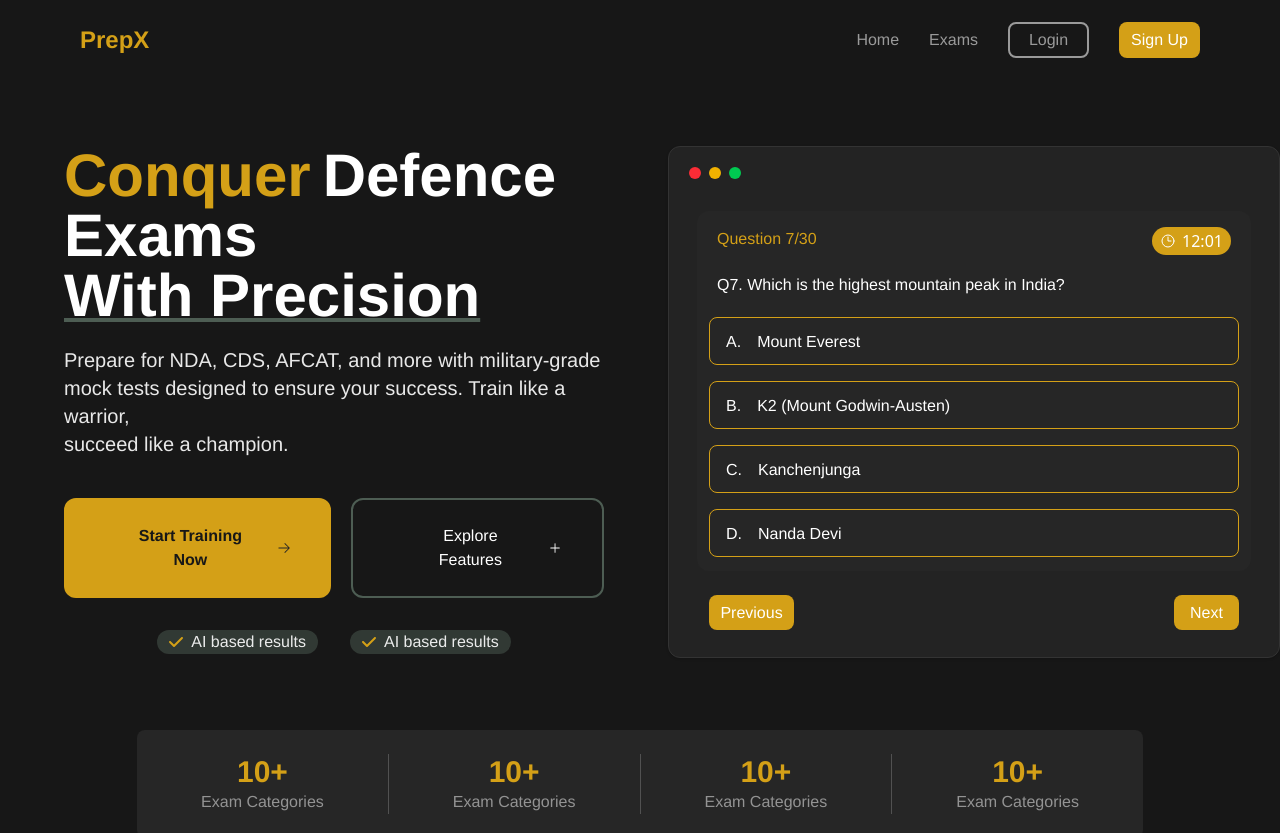
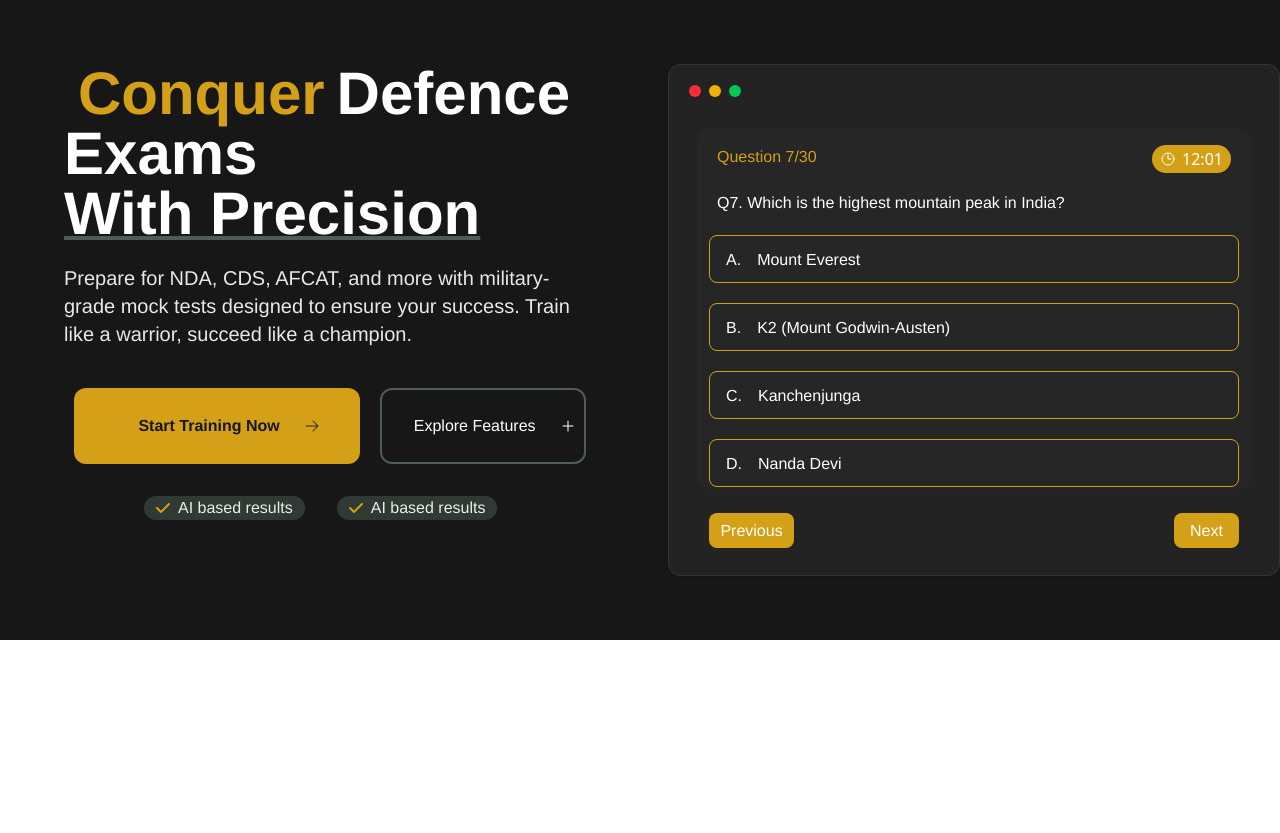
Before and after one commit to SHUBH4M13/PrepX_defence, a React (Vite) app in the folder Frontend/: page / in a window 1280 px wide. Shown: the top 833 px of the page. After the commit the page ends 800 px from the top, so only its background shows below. Built offline with nearby package versions, Linux system fonts and the light colour scheme.

Commit message:
did some responsive stuff

```diff
--- a/Frontend/src/Components/Pages/Home.jsx
+++ b/Frontend/src/Components/Pages/Home.jsx
@@ -7,14 +7,13 @@ import { Analytics } from "@vercel/analytics/react"
 
 export default function Home() {
   return (
-    <div className=' bg-darkbg min-h-screen'>
-      <Navbar />
+    <div className='bg-darkbg w-full '>
       <HeroText />
-      <Analytics />
+      {/* <Analytics />
       <div className=' flex justify-center items-center'>
         <NumbersStrap />
       </div>
-      <Feature />
+      <Feature /> */}
     </div>
   )
 }
--- a/Frontend/src/Components/Sections/HomeSection/HeroText.jsx
+++ b/Frontend/src/Components/Sections/HomeSection/HeroText.jsx
@@ -5,57 +5,59 @@ import MacbookProcess from './MacBookProcess'
 
 export default function HeroText() {
     return (
-        <div className=' bg-darkbg w-full flex py-16'>
+        <div className=' bg-darkbg w-full flex flex-col lg:flex-row gap-4 md:gap-2 py-16'>
 
             <div className='  px-16 flex flex-col animate-fade-in-left'>
 
                 <div>
+                    <div>
 
-                    <div className=' flex ' >
-                        <h1 className=' text-6xl font-Helvetica text-PrimaryGold font-bold'>Conquer</h1>
-                        <h1 className=' px-3 text-6xl font-Helvetica text-white font-bold '>
+                        <div className='flex  justify-center items-center' >
+                            <h1 className=' text-4xl text-center sm:text-left sm:text-6xl font-Helvetica text-PrimaryGold font-bold'>Conquer</h1>
+                            <h1 className=' px-3 text-4xl text-center sm:text-left sm:text-6xl font-Helvetica text-white font-bold '>
                                 Defence
                             </h1>
                         </div>
                         <div>
-                        <h1 className=' text-6xl font-Helvetica font-bold text-white'>
+                            <h1 className='text-4xl  text-center sm:text-left sm:text-6xl  font-Helvetica font-bold text-white'>
                                 Exams
                             </h1>
-                        <h1 className=' text-6xl font-Helvetica font-bold text-white underline decoration-darkgreen decoration-4 underline-offset-auto'>
+                            <h1 className='text-4xl text-center sm:text-left  sm:text-6xl  font-Helvetica font-bold text-white underline decoration-darkgreen decoration-4 underline-offset-auto'>
                                 With Precision
                             </h1>
                         </div>
                         <div>
-                        <p className=' py-5 text-xl text-white/90 font-Helvetica '> Prepare for NDA, CDS, AFCAT, and more with military-grade <br /> mock tests designed to ensure your success. Train like a warrior,<br />
+                            <p className=' py-5 text-xl text-center sm:text-left text-white/90 font-Helvetica '> Prepare for NDA, CDS, AFCAT, and more with military-grade mock tests designed to ensure your success. Train like a warrior,
                                 succeed like a champion. </p>
                         </div>
                     </div>
 
-                <div className=' flex gap-5 py-5 '>
-                    <div className='  bg-PrimaryGold w-auto px-10 font-Helvetica font-bold hover:bg-hovergold duration-300 rounded-xl flex justify-center items-center'>
-                        <button className=' text-darkbg p-6 font-Helvetica font-bold  text-md rounded-xl'>Start Training Now</button>
-                        <ArrowRightIcon className='size-4 font-bold text-Secondarybg' />
+                    <div className=' flex justify-center gap-5 py-5 '>
+                        <div className='  bg-PrimaryGold px-4 sm:px-10 font-Helvetica font-bold hover:bg-hovergold duration-300 rounded-xl flex justify-center items-center'>
+                            <button className=' text-darkbg p-2.5 sm:p-6 font-Helvetica font-bold  text-md rounded-xl'>Start Training Now</button>
+                            <ArrowRightIcon className='size-8 sm:size-4 font-bold text-Secondarybg' />
                         </div>
 
-                    <div className='  border-darkgreen border-2 w-auto px-10 font-Helvetica rounded-xl flex justify-center hover:border-PrimaryGold duration-300 hover:bg-Secondarybg items-center '>
-                        <button className=' text-white p-6 font-Helvetica rounded-xl text-md'>Explore Features</button>
-                        <PlusIcon className='size-4 font-bold text-white' />
+                        <div className=' px-2 border-darkgreen border-2 font-Helvetica rounded-xl flex justify-center hover:border-PrimaryGold duration-300 hover:bg-Secondarybg items-center '>
+                            <button className=' text-white p-2.5 sm:p-6 font-Helvetica rounded-xl text-md'>Explore Features</button>
+                            <PlusIcon className='size-8 sm:size-4 font-bold text-white' />
                         </div>
 
                     </div>
 
-                <div className=' px-20 py-3 flex justify-center'>
-                    <div className=' flex gap-8 '>
+                    <div className=' px-10 sm:px-20 sm:py-3 '>
+                        <div className=' flex gap-8 justify-center lg:justify-start '>
                             <TickInfoCard text=" AI based results" />
                             <TickInfoCard text=" AI based results" />
                         </div>
                     </div>
 
+                </div>
 
             </div>
 
-            <div className=' animate-fade-in-right'>
-               <MacbookProcess/>
+            <div className=' flex justify-center lg:justify-start animate-fade-in-right'>
+                <MacbookProcess />
             </div>
 
         </div>
--- a/Frontend/src/Components/Sections/HomeSection/MacBookProcess.jsx
+++ b/Frontend/src/Components/Sections/HomeSection/MacBookProcess.jsx
@@ -4,7 +4,7 @@ import { ClockIcon } from '@heroicons/react/24/outline'
 
 export default function MacbookProcess () {
   return (
-    <div className=' w-[612px] h-[512px] rounded-xl bg-[#232323] border-[#333333] border shadow-sm hover:shadow-PrimaryGold duration-300'>
+    <div className=' w-[363px] md:w-[612px] h-[552px] md:h-[512px] rounded-xl bg-[#232323] border-[#333333] border shadow-sm hover:shadow-PrimaryGold duration-300'>
 
         <div className='w-full h-[12px] px-5 py-5 flex gap-2'>
             <div className=' w-[12px] h-[12px] rounded-full bg-red-500'></div>
@@ -12,8 +12,8 @@ export default function MacbookProcess () {
             <div className=' w-[12px] h-[12px] rounded-full bg-green-500'></div>
         </div>
 
-        <div className=' w-full h-8/10 py-6 px-7 '>
-            <div className=' w-full h-[360px] mb-10 bg-Secondarybg rounded-xl'>
+        <div className=' w-full h-/10 py-6 px-7 '>
+            <div className=' w-full sm:h-[400px] md:h-[360px] bg-Secondarybg rounded-xl'>
                 <div className=' px-3 py-4 w-full h-[50px] flex justify-between'>
                     <p className=' px-2 font-Helvetica font-medium text-PrimaryGold'>Question 7/30</p>
                     <div className=' mr-2 w-[79px] h-[28px] bg-PrimaryGold rounded-2xl flex justify-center items-center gap-1.5'>
@@ -24,7 +24,7 @@ export default function MacbookProcess () {
                 <div className=' px-5 py-3 text-white font-Helvetica font-medium w-full h-[15px]'>
                     <p>Q7. Which is the highest mountain peak in India?</p>
                 </div>
-                <div className=' flex flex-col gap-4 px-3 py-8 '>
+                <div className=' flex flex-col justify-evenly gap-5  px-3 sm:py-8 py-10'>
                     <Option OptionA="A." OptionDesc="Mount Everest" />
                     <Option OptionA="B." OptionDesc="K2 (Mount Godwin-Austen)" />
                     <Option OptionA="C." OptionDesc="Kanchenjunga" />
--- a/Frontend/src/Components/Sections/Option.jsx
+++ b/Frontend/src/Components/Sections/Option.jsx
@@ -2,7 +2,7 @@ import React from 'react'
 
 function Option(props) {
     return (
-        <div className=' w-full  h-[48px] rounded-lg border border-PrimaryGold hover:bg-hovergold/30 duration-150 flex cursor-pointer'>
+        <div className='w-full  h-[48px] rounded-lg border border-PrimaryGold hover:bg-hovergold/30 duration-150 flex cursor-pointer'>
             <p className=' font-Helvetica text-white font-medium py-3 px-4'>
                 {props.OptionA}
             </p>
--- a/Frontend/src/Components/Utility/TickInfoCard.jsx
+++ b/Frontend/src/Components/Utility/TickInfoCard.jsx
@@ -4,7 +4,7 @@ import { faCheck } from '@fortawesome/free-solid-svg-icons';
 
 export default function TickInfoCard( props ) {
   return (
-      <div className='h-fit w-fit bg-darkgreen/50 flex justify-center items-center gap-2 px-3 rounded-full'>
+      <div className=' h-fit w-fit   bg-darkgreen/50 flex justify-center items-center gap-2 px-3 rounded-full'>
         <FontAwesomeIcon icon={faCheck} className="text-PrimaryGold" />
         <p className='text-white/90 text-md font-Helvetica'>{props.text}</p>
       </div>
```
Lines whose indentation alone changed are shown as unchanged.
